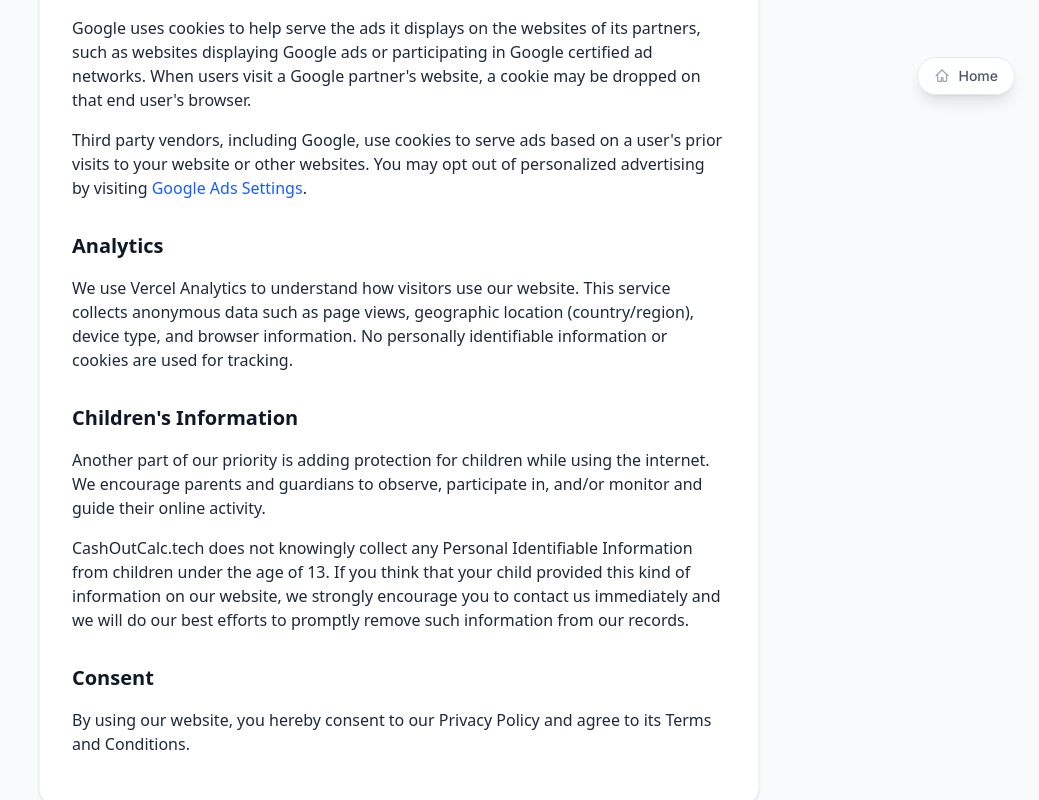
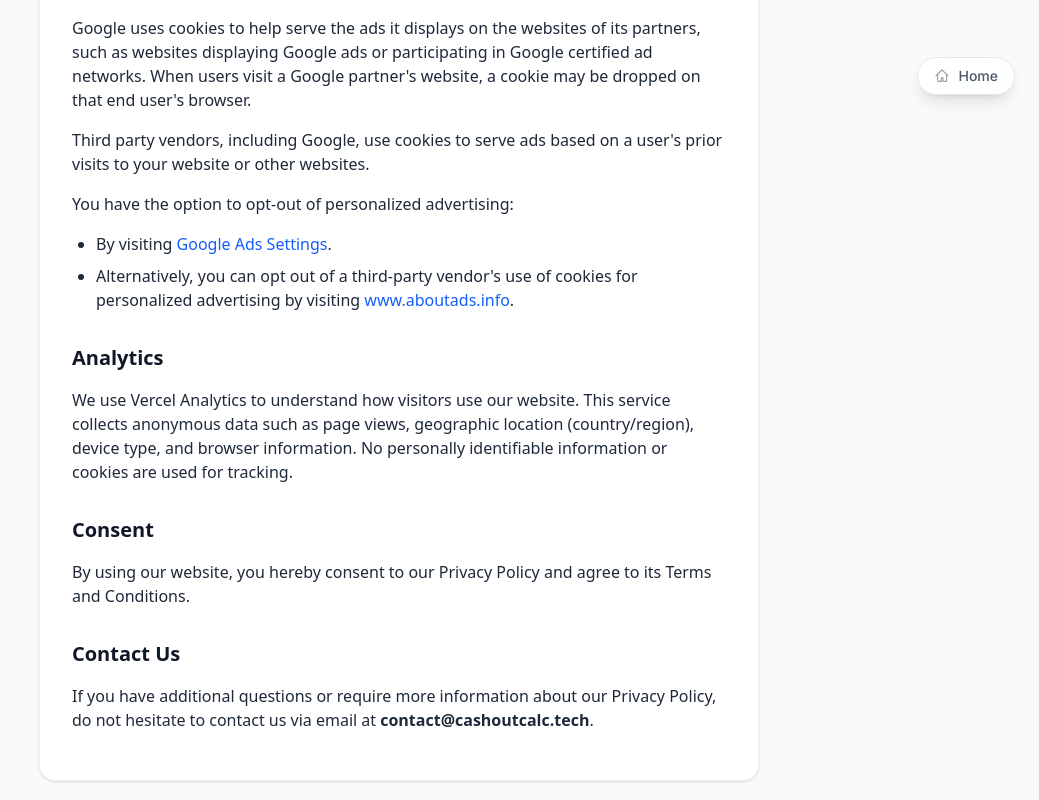
Before and after one commit to BlasterOverlord/cashout-calculator, a Next.js app: page /privacy in a window 1280 px wide. Shown: the part 681-1481 px from the top of the page, without its empty margins (241-1280 px from the left). Built offline with nearby package versions, Linux system fonts and the light colour scheme.

Commit message:
improved privacy policy

```diff
--- a/app/privacy/page.tsx
+++ b/app/privacy/page.tsx
@@ -22,7 +22,7 @@ export default function Privacy() {
 
                 <h1 className="text-3xl md:text-4xl font-extrabold mb-8 text-gray-900">Privacy Policy</h1>
                 <div className="prose prose-blue max-w-none bg-white p-8 rounded-2xl shadow-sm border border-gray-100">
-                    <p className="text-sm text-gray-500 mb-6">Last updated: December 13, 2025</p>
+                    <p className="text-sm text-gray-500 mb-6">Last updated: December 28, 2025</p>
 
                     <p className="mb-4">
                         At CashOutCalc.tech, accessible from https://cashoutcalc.tech, one of our main priorities is the privacy of our visitors. This Privacy Policy document contains types of information that is collected and recorded by CashOutCalc.tech and how we use it.
@@ -38,25 +38,33 @@ export default function Privacy() {
                         Google uses cookies to help serve the ads it displays on the websites of its partners, such as websites displaying Google ads or participating in Google certified ad networks. When users visit a Google partner's website, a cookie may be dropped on that end user's browser.
                     </p>
                     <p className="mb-4">
-                        Third party vendors, including Google, use cookies to serve ads based on a user's prior visits to your website or other websites. You may opt out of personalized advertising by visiting <a href="https://www.google.com/settings/ads" className="text-blue-600 hover:underline" target="_blank" rel="nofollow">Google Ads Settings</a>.
+                        Third party vendors, including Google, use cookies to serve ads based on a user's prior visits to your website or other websites.
                     </p>
+                    <p className="mb-4">
+                        You have the option to opt-out of personalized advertising:
+                    </p>
+                    <ul className="list-disc pl-6 mb-4 space-y-2">
+                        <li>
+                            By visiting <a href="https://www.google.com/settings/ads" className="text-blue-600 hover:underline" target="_blank" rel="nofollow">Google Ads Settings</a>.
+                        </li>
+                        <li>
+                            Alternatively, you can opt out of a third-party vendor&apos;s use of cookies for personalized advertising by visiting <a href="https://www.aboutads.info" className="text-blue-600 hover:underline" target="_blank" rel="nofollow">www.aboutads.info</a>.
+                        </li>
+                    </ul>
 
                     <h2 className="text-xl font-bold mt-8 mb-4 text-gray-900">Analytics</h2>
                     <p className="mb-4">
                         We use Vercel Analytics to understand how visitors use our website. This service collects anonymous data such as page views, geographic location (country/region), device type, and browser information. No personally identifiable information or cookies are used for tracking.
                     </p>
 
-                    <h2 className="text-xl font-bold mt-8 mb-4 text-gray-900">Children's Information</h2>
-                    <p className="mb-4">
-                        Another part of our priority is adding protection for children while using the internet. We encourage parents and guardians to observe, participate in, and/or monitor and guide their online activity.
-                    </p>
-                    <p className="mb-4">
-                        CashOutCalc.tech does not knowingly collect any Personal Identifiable Information from children under the age of 13. If you think that your child provided this kind of information on our website, we strongly encourage you to contact us immediately and we will do our best efforts to promptly remove such information from our records.
-                    </p>
-
                     <h2 className="text-xl font-bold mt-8 mb-4 text-gray-900">Consent</h2>
                     <p className="mb-4">
                         By using our website, you hereby consent to our Privacy Policy and agree to its Terms and Conditions.
+                    </p>
+
+                    <h2 className="text-xl font-bold mt-8 mb-4 text-gray-900">Contact Us</h2>
+                    <p className="mb-4">
+                        If you have additional questions or require more information about our Privacy Policy, do not hesitate to contact us via email at <strong>contact@cashoutcalc.tech</strong>.
                     </p>
                 </div>
             </div>
```
